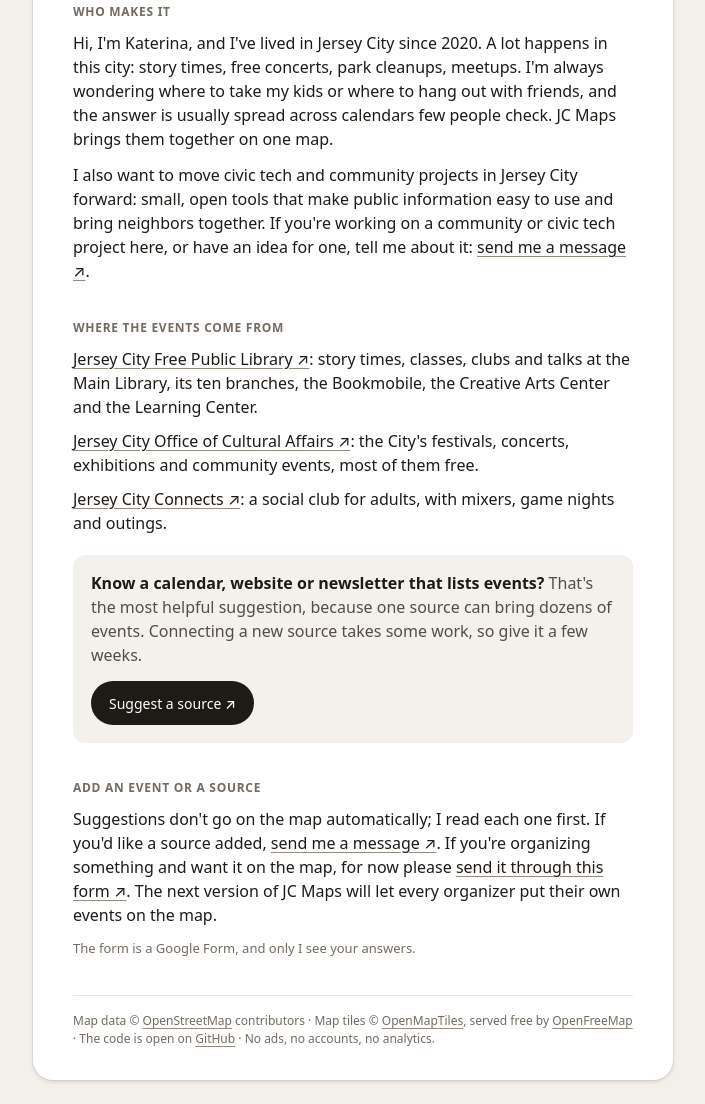
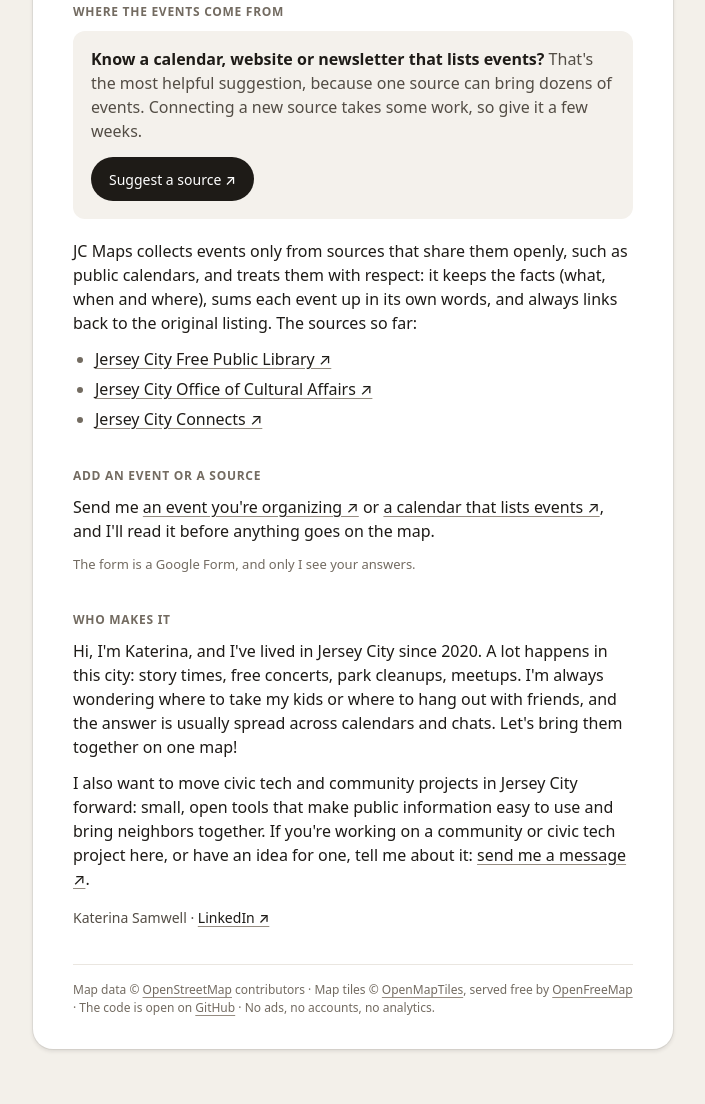
Before and after one commit to taneta/jcmaps, a website: page site/about.html in a window 1280 px wide. Shown: the part 225-1329 px from the top of the page, without its empty margins (287-992 px from the left). After the commit the page ends 1298 px from the top, so only its background shows below. Drawn offline with Linux system fonts and the light colour scheme.

Commit message:
The About page leads with the project and ends with its author (#57)
Where the events come from opens with the ask for sources, says in one sentence how JC Maps treats them (only
sources that share openly; the facts, its own words, a link back) and lists them by name. Adding an event or a
source is one sentence. Who makes it comes last, signed by Katerina Samwell with a link to her LinkedIn page.

```diff
--- a/site/about.html
+++ b/site/about.html
@@ -29,9 +29,11 @@
   .lead { color: var(--ink-2); }
   a { color: var(--ink); text-decoration: underline; text-decoration-color: var(--line-strong); text-underline-offset: 3px; }
   a:hover { text-decoration-color: currentColor; }
-  .sources { margin: 0; padding: 0; list-style: none; }
-  .sources li { margin: 0 0 10px; }
-  .panel { margin: 20px 0 8px; padding: 16px 18px 18px; border-radius: var(--radius-md); background: var(--surface-2); color: var(--ink-2); }
+  .sources { margin: 0 0 12px; padding-left: 22px; }
+  .sources li { margin: 0 0 6px; }
+  .sources li::marker { color: var(--ink-3); }
+  .sign { margin-top: 16px; color: var(--ink-2); font-size: 14px; font-weight: 500; }
+  .panel { margin: 0 0 20px; padding: 16px 18px 18px; border-radius: var(--radius-md); background: var(--surface-2); color: var(--ink-2); }
   .panel p { margin: 0; }
   .panel b { color: var(--ink); }
   .button { display: inline-flex; align-items: center; height: 44px; margin-top: 14px; padding: 0 18px; border-radius: var(--radius-pill);
@@ -53,38 +55,36 @@
   </header>
   <p class="lead">What's on in Jersey City (today, tomorrow or this weekend) on one map. Free to use and non-commercial: no ads, no sign-up.</p>
 
-  <h2>Who makes it</h2>
-  <p>Hi, I'm Katerina, and I've lived in Jersey City since 2020. A lot happens in this city: story times, free concerts,
-    park cleanups, meetups. I'm always wondering where to take my kids or where to hang out with friends, and the answer
-    is usually spread across calendars few people check. JC Maps brings them together on one map.</p>
-  <p>I also want to move civic tech and community projects in Jersey City forward: small, open tools that make public
-    information easy to use and bring neighbors together. If you're working on a community or civic tech project here,
-    or have an idea for one, tell me about it:
-    <a href="https://docs.google.com/forms/d/e/1FAIpQLSev83XHCLFJqY4C67JepyEjCTY9HWF7nAWrn6r3MZzT7d_9WA/viewform?usp=pp_url&amp;entry.1476616944=A+community+or+civic+tech+project" target="_blank" rel="noopener">send me a message ↗</a>.</p>
-
   <h2>Where the events come from</h2>
-  <ul class="sources">
-    <li data-source="library"><a href="https://jclibrary.libcal.com/calendar" target="_blank" rel="noopener">Jersey City Free Public Library ↗</a>:
-      story times, classes, clubs and talks at the Main Library, its ten branches, the Bookmobile, the Creative Arts
-      Center and the Learning Center.</li>
-    <li data-source="culture"><a href="https://jerseycityculture.org/events/" target="_blank" rel="noopener">Jersey City Office of Cultural Affairs ↗</a>:
-      the City's festivals, concerts, exhibitions and community events, most of them free.</li>
-    <li data-source="connects"><a href="https://jerseycityconnects.com/events/" target="_blank" rel="noopener">Jersey City Connects ↗</a>:
-      a social club for adults, with mixers, game nights and outings.</li>
-  </ul>
   <div class="panel">
     <p><b>Know a calendar, website or newsletter that lists events?</b> That's the most helpful suggestion, because one
       source can bring dozens of events. Connecting a new source takes some work, so give it a few weeks.</p>
     <a class="button" href="https://docs.google.com/forms/d/e/1FAIpQLSev83XHCLFJqY4C67JepyEjCTY9HWF7nAWrn6r3MZzT7d_9WA/viewform?usp=pp_url&amp;entry.1476616944=A+calendar,+website+or+newsletter+with+events" target="_blank" rel="noopener">Suggest a source ↗</a>
   </div>
+  <p>JC Maps collects events only from sources that share them openly, such as public calendars, and treats them with
+    respect: it keeps the facts (what, when and where), sums each event up in its own words, and always links back to
+    the original listing. The sources so far:</p>
+  <ul class="sources">
+    <li data-source="library"><a href="https://jclibrary.libcal.com/calendar" target="_blank" rel="noopener">Jersey City Free Public Library ↗</a></li>
+    <li data-source="culture"><a href="https://jerseycityculture.org/events/" target="_blank" rel="noopener">Jersey City Office of Cultural Affairs ↗</a></li>
+    <li data-source="connects"><a href="https://jerseycityconnects.com/events/" target="_blank" rel="noopener">Jersey City Connects ↗</a></li>
+  </ul>
 
   <h2>Add an event or a source</h2>
-  <p>Suggestions don't go on the map automatically; I read each one first. If you'd like a source added,
-    <a href="https://docs.google.com/forms/d/e/1FAIpQLSev83XHCLFJqY4C67JepyEjCTY9HWF7nAWrn6r3MZzT7d_9WA/viewform?usp=pp_url&amp;entry.1476616944=A+calendar,+website+or+newsletter+with+events" target="_blank" rel="noopener">send me a message ↗</a>.
-    If you're organizing something and want it on the map, for now please
-    <a href="https://docs.google.com/forms/d/e/1FAIpQLSev83XHCLFJqY4C67JepyEjCTY9HWF7nAWrn6r3MZzT7d_9WA/viewform?usp=pp_url&amp;entry.1476616944=An+event+I%27m+organizing" target="_blank" rel="noopener">send it through this form ↗</a>.
-    The next version of JC Maps will let every organizer put their own events on the map.</p>
+  <p>Send me <a href="https://docs.google.com/forms/d/e/1FAIpQLSev83XHCLFJqY4C67JepyEjCTY9HWF7nAWrn6r3MZzT7d_9WA/viewform?usp=pp_url&amp;entry.1476616944=An+event+I%27m+organizing" target="_blank" rel="noopener">an event you're organizing ↗</a> or
+    <a href="https://docs.google.com/forms/d/e/1FAIpQLSev83XHCLFJqY4C67JepyEjCTY9HWF7nAWrn6r3MZzT7d_9WA/viewform?usp=pp_url&amp;entry.1476616944=A+calendar,+website+or+newsletter+with+events" target="_blank" rel="noopener">a calendar that lists events ↗</a>, and I'll read it before
+    anything goes on the map.</p>
   <p class="small">The form is a Google Form, and only I see your answers.</p>
+
+  <h2>Who makes it</h2>
+  <p>Hi, I'm Katerina, and I've lived in Jersey City since 2020. A lot happens in this city: story times, free concerts,
+    park cleanups, meetups. I'm always wondering where to take my kids or where to hang out with friends, and the answer
+    is usually spread across calendars and chats. Let's bring them together on one map!</p>
+  <p>I also want to move civic tech and community projects in Jersey City forward: small, open tools that make public
+    information easy to use and bring neighbors together. If you're working on a community or civic tech project here,
+    or have an idea for one, tell me about it:
+    <a href="https://docs.google.com/forms/d/e/1FAIpQLSev83XHCLFJqY4C67JepyEjCTY9HWF7nAWrn6r3MZzT7d_9WA/viewform?usp=pp_url&amp;entry.1476616944=A+community+or+civic+tech+project" target="_blank" rel="noopener">send me a message ↗</a>.</p>
+  <p class="sign">Katerina Samwell · <a href="https://www.linkedin.com/in/katerina-malakhova/" target="_blank" rel="noopener">LinkedIn ↗</a></p>
 
   <footer>
     Map data © <a href="https://www.openstreetmap.org/copyright" target="_blank" rel="noopener">OpenStreetMap</a> contributors ·
```
